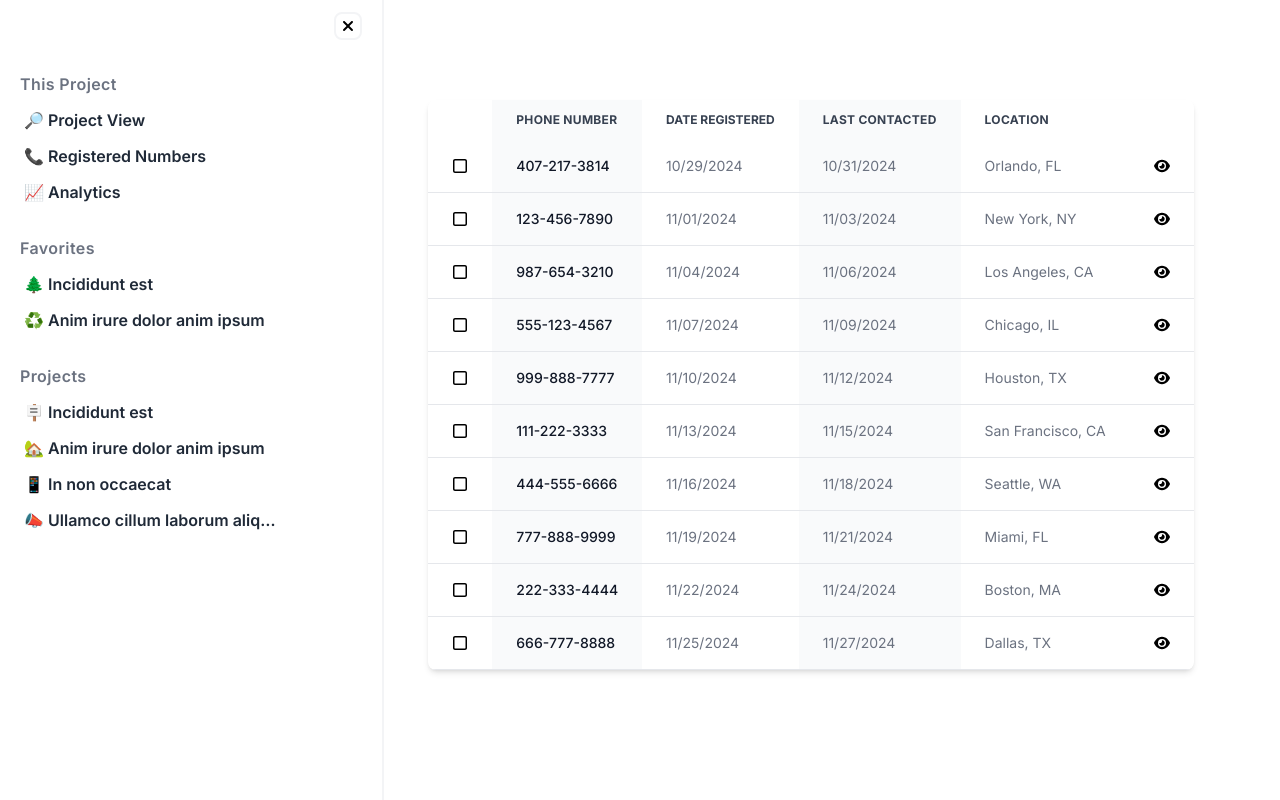
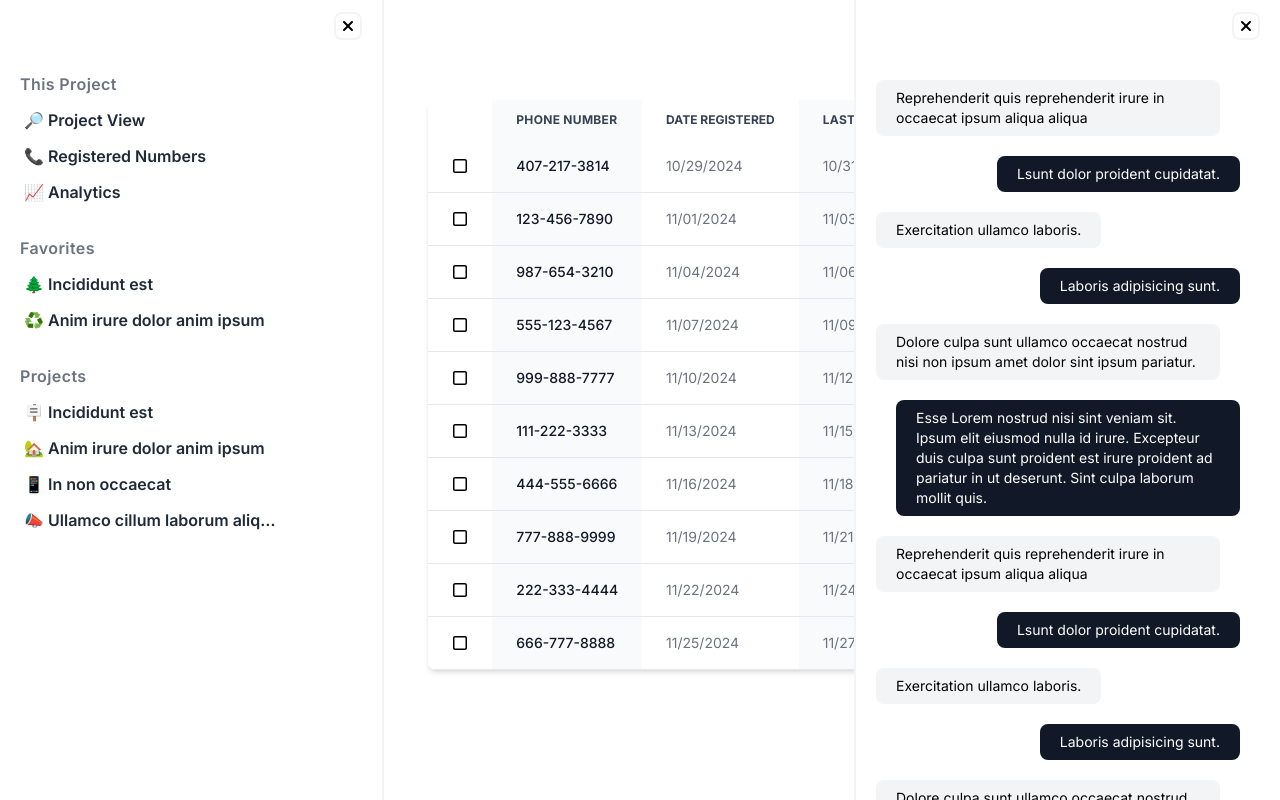
Before and after one commit to ethans333/celly-auto-sms, a React (Vite) app in the folder frontend/: page / in a window 1280 px wide. Both pictures are taken after a click on the picture 1161 px from the left and 166 px from the top of the page. Built offline with nearby package versions, Linux system fonts and the light colour scheme.

Commit message:
Refactor App component and remove SideBarContainer

```diff
--- a/frontend/src/App.jsx
+++ b/frontend/src/App.jsx
@@ -1,14 +1,12 @@
-import { useRef } from "react";
 import TextingCell from "./Components/Cell/Cells/TextingCell.jsx";
 import CalendarCell from "./Components/Cell/Cells/CalendarCell.jsx";
 import { useState, createContext } from "react";
 import data from "./assets/cells.json";
 import Curves from "./Components/Curves/Curves.jsx";
 import RightClickMenu from "./Components/RightClickMenu.jsx";
-import SideBarContainer from "./Components/Cell/SideBarContainer.jsx";
-import CellSelection from "./Components/Cell/CellSelection.jsx";
 import LeftSideBar from "./Components/LeftSideBar.jsx";
 import RegisteredNumbers from "./Components/Views/RegisteredNumbers.jsx";
+import RightSideBar from "./Components/RightSideBar.jsx";
 
 export const WorkspaceContext = createContext();
 
@@ -31,6 +29,7 @@ export default function App() {
       }}
     >
       <LeftSideBar />
+      <RightSideBar children={sideBarChildren} />
       {renderViews(currentView)}
     </WorkspaceContext.Provider>
   );
@@ -42,7 +41,6 @@ export default function App() {
         return (
           <>
             {Object.keys(workspace).map((id) => buildCell(id, workspace[id]))}
-            <SideBarContainer children={sideBarChildren} />
             <Curves />
             <RightClickMenu />
           </>
--- a/frontend/src/Components/Cell/SideBarContainer.jsx
+++ b/frontend/src/Components/RightSideBar.jsx
@@ -1,15 +1,15 @@
-import xmark from "../../assets/xmark-solid.svg";
-import TopMenu from "../TopMenu.jsx";
-import { WorkspaceContext } from "../../App.jsx";
+import xmark from "../assets/xmark-solid.svg";
+import TopMenu from "./TopMenu.jsx";
+import { WorkspaceContext } from "../App.jsx";
 import { useContext } from "react";
 
 export default function ({ children, topChildren }) {
-  const { setSideBarChildren } = useContext(WorkspaceContext);
+  const { setSideBarChildren, currentView } = useContext(WorkspaceContext);
 
   return children != null ? (
-    <div className="absolute right-0 animate-shiftRL">
+    <div className="absolute right-0 z-20 animate-shiftRL">
       <div className="flex h-screen">
-        <TopMenu />
+        {currentView == "cells" && <TopMenu />}
         <div className="min-w-96 border-l-2 border-gray-100 bg-white px-5 pt-3">
           <div className="w-full mb-3 flex">
             {topChildren}
@@ -25,7 +25,7 @@ export default function ({ children, topChildren }) {
     </div>
   ) : (
     <div className="absolute right-0">
-      <TopMenu />
+      {currentView == "cells" && <TopMenu />}
     </div>
   );
 }
--- a/frontend/src/Components/Views/RegisteredNumbers.jsx
+++ b/frontend/src/Components/Views/RegisteredNumbers.jsx
@@ -1,9 +1,11 @@
 import eye from "../../assets/eye-solid.svg";
 import square from "../../assets/square-regular.svg";
 import numbers from "../../assets/numbers.json";
-import { useEffect, useState } from "react";
+import { useEffect, useState, useContext } from "react";
+import { WorkspaceContext } from "../../App";
 export default function () {
   const [lsbWidth, setLsbWidth] = useState(0);
+  const [rsbWidth, setRsbWidth] = useState(0);
 
   useEffect(() => {
     const lsbElement = document.getElementById("lsb");
@@ -68,6 +70,8 @@ export default function () {
 }
 
 function Row({ phone, date_registered, date_last_contacted, location }) {
+  const { setSideBarChildren } = useContext(WorkspaceContext);
+
   return (
     <tr className="border-b border-gray-200">
       <td className="px-6 py-4">
@@ -89,8 +93,64 @@ function Row({ phone, date_registered, date_last_contacted, location }) {
         <img
           src={eye}
           className="w-4 h-4 mx-auto cursor-pointer hover:opacity-50"
+          onClick={() =>
+            setSideBarChildren(
+              <div className="max-w-96 space-y-5 mt-10 overflow-y-scroll pr-5 max-h-[90vh]">
+                <BubbleServer text="Reprehenderit quis reprehenderit irure in occaecat ipsum aliqua aliqua" />
+                <BubbleClient text="Lsunt dolor proident cupidatat." />
+                <BubbleServer text="Exercitation ullamco laboris." />
+                <BubbleClient text="Laboris adipisicing sunt." />
+                <BubbleServer text="Dolore culpa sunt ullamco occaecat nostrud nisi non ipsum amet dolor sint ipsum pariatur." />
+                <BubbleClient text="Esse Lorem nostrud nisi sint veniam sit. Ipsum elit eiusmod nulla id irure. Excepteur duis culpa sunt proident est irure proident ad pariatur in ut deserunt. Sint culpa laborum mollit quis." />
+                <BubbleServer text="Reprehenderit quis reprehenderit irure in occaecat ipsum aliqua aliqua" />
+                <BubbleClient text="Lsunt dolor proident cupidatat." />
+                <BubbleServer text="Exercitation ullamco laboris." />
+                <BubbleClient text="Laboris adipisicing sunt." />
+                <BubbleServer text="Dolore culpa sunt ullamco occaecat nostrud nisi non ipsum amet dolor sint ipsum pariatur." />
+                <BubbleClient text="Esse Lorem nostrud nisi sint veniam sit. Ipsum elit eiusmod nulla id irure. Excepteur duis culpa sunt proident est irure proident ad pariatur in ut deserunt. Sint culpa laborum mollit quis." />
+                <BubbleServer text="Reprehenderit quis reprehenderit irure in occaecat ipsum aliqua aliqua" />
+                <BubbleClient text="Lsunt dolor proident cupidatat." />
+                <BubbleServer text="Exercitation ullamco laboris." />
+                <BubbleClient text="Laboris adipisicing sunt." />
+                <BubbleServer text="Dolore culpa sunt ullamco occaecat nostrud nisi non ipsum amet dolor sint ipsum pariatur." />
+                <BubbleClient text="Esse Lorem nostrud nisi sint veniam sit. Ipsum elit eiusmod nulla id irure. Excepteur duis culpa sunt proident est irure proident ad pariatur in ut deserunt. Sint culpa laborum mollit quis." />
+                <BubbleServer text="Reprehenderit quis reprehenderit irure in occaecat ipsum aliqua aliqua" />
+                <BubbleClient text="Lsunt dolor proident cupidatat." />
+                <BubbleServer text="Exercitation ullamco laboris." />
+                <BubbleClient text="Laboris adipisicing sunt." />
+                <BubbleServer text="Dolore culpa sunt ullamco occaecat nostrud nisi non ipsum amet dolor sint ipsum pariatur." />
+                <BubbleClient text="Esse Lorem nostrud nisi sint veniam sit. Ipsum elit eiusmod nulla id irure. Excepteur duis culpa sunt proident est irure proident ad pariatur in ut deserunt. Sint culpa laborum mollit quis." />
+                <BubbleServer text="Reprehenderit quis reprehenderit irure in occaecat ipsum aliqua aliqua" />
+                <BubbleClient text="Lsunt dolor proident cupidatat." />
+                <BubbleServer text="Exercitation ullamco laboris." />
+                <BubbleClient text="Laboris adipisicing sunt." />
+                <BubbleServer text="Dolore culpa sunt ullamco occaecat nostrud nisi non ipsum amet dolor sint ipsum pariatur." />
+                <BubbleClient text="Esse Lorem nostrud nisi sint veniam sit. Ipsum elit eiusmod nulla id irure. Excepteur duis culpa sunt proident est irure proident ad pariatur in ut deserunt. Sint culpa laborum mollit quis." />
+              </div>
+            )
+          }
         />
       </td>
     </tr>
   );
 }
+
+function BubbleServer({ text }) {
+  return (
+    <div className="mr-5">
+      <div className="text-sm bg-gray-100 px-5 py-2 mr-auto rounded-lg w-fit">
+        {text}
+      </div>
+    </div>
+  );
+}
+
+function BubbleClient({ text }) {
+  return (
+    <div className="ml-5">
+      <div className="text-sm bg-gray-900 text-white px-5 py-2 rounded-lg ml-auto w-fit">
+        {text}
+      </div>
+    </div>
+  );
+}
```
